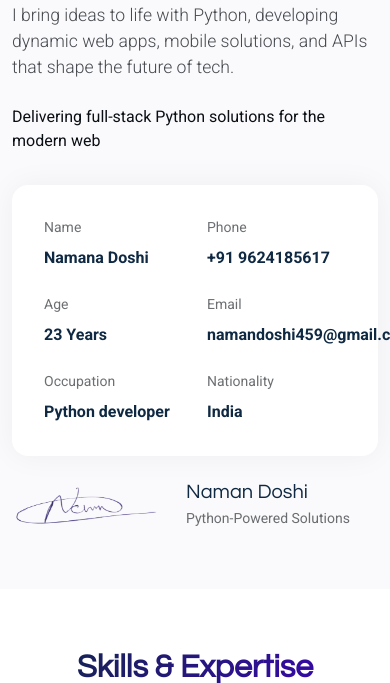
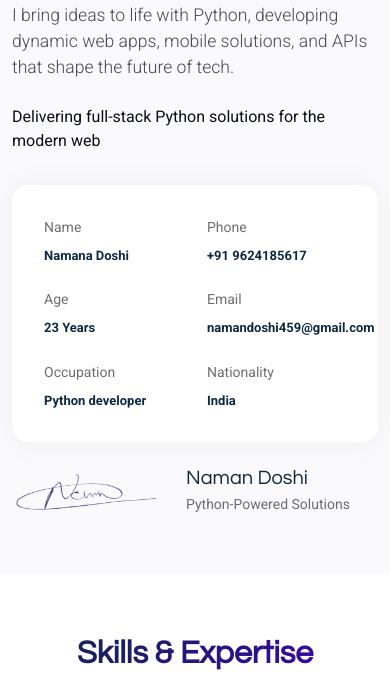
Before and after one commit to namandoshi9/Naman-portfolio, a Django app: page / in a window 390 px wide. Shown: the part 2288-2971 px from the top of the page. Run offline with Django 5.2, Linux system fonts and the light colour scheme; data comes from the database, SQL or seed files in the repository; some libraries are stand-ins or nearby versions.

Commit message:
Add media query

```diff
--- a/myportfolio/portfolio/templates/portfolio/index.html
+++ b/myportfolio/portfolio/templates/portfolio/index.html
@@ -131,6 +131,11 @@
     .isotope-container {
         grid-template-columns: repeat(1, 1fr); /* 1 column for mobile */
     }
+}
+@media (max-width: 576px) {
+  .info-item .value {
+    font-size: 13px;
+  }
 }
 
   </style>
```
Also changed, not shown: 1 other file.
